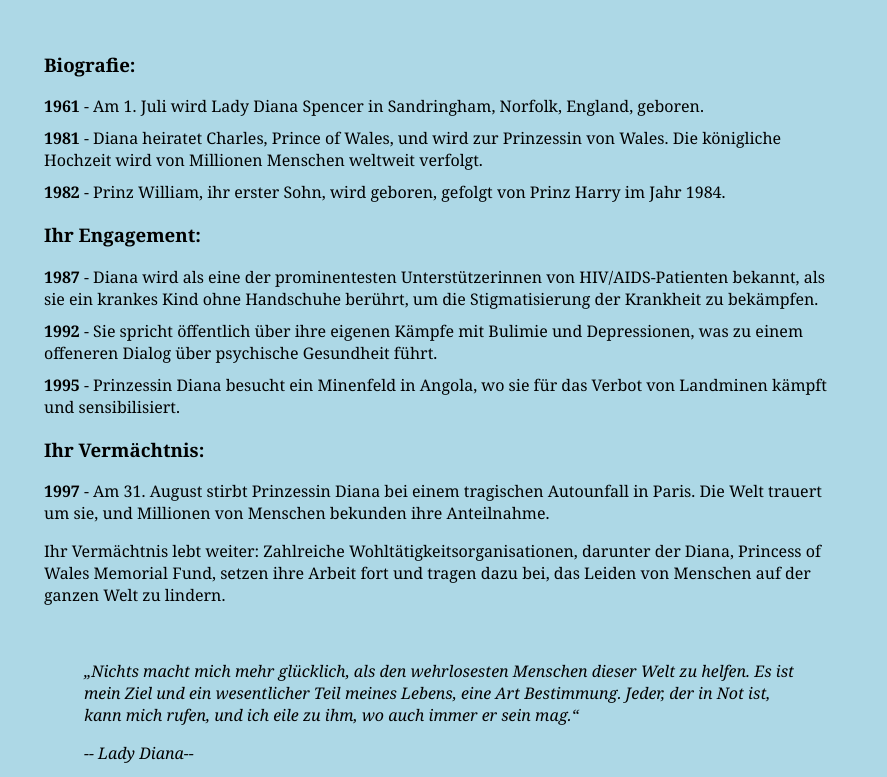
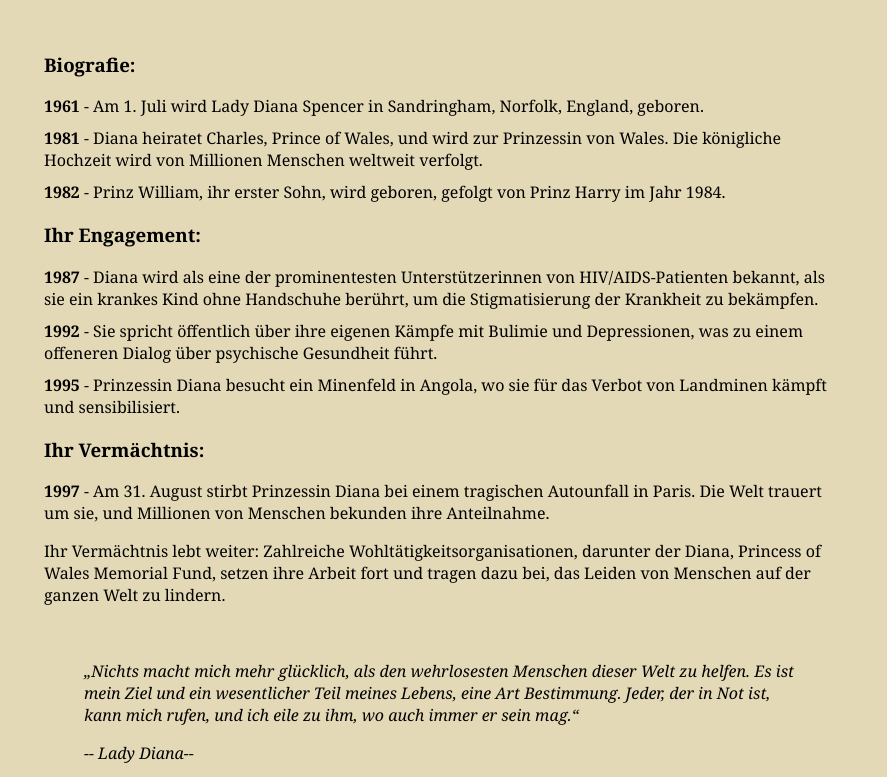
Before and after one commit to Lena3891/Princessin-Diana, a plain HTML site: page index.html in a window 1280 px wide. Shown: the part 445-1222 px from the top of the page, without its empty margins (196-1083 px from the left). Drawn offline with Linux system fonts and the light colour scheme.

Commit message:
Changed background color

```diff
--- a/style.css
+++ b/style.css
@@ -19,7 +19,7 @@ h1 {
 }
 
 body {
-    background-color: lightblue;
+    background-color: rgb(228, 217, 182);
     font-family: Georgia;
 }
 
```
